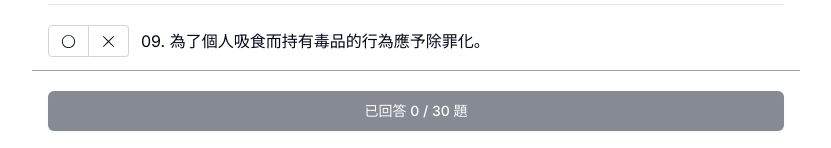
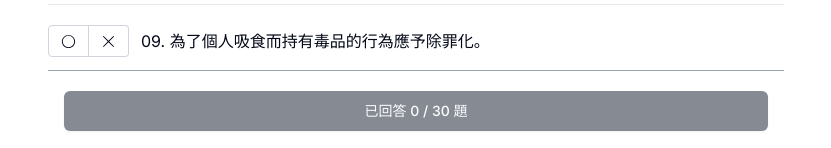
Before and after one commit to KendraTang/dytwytyt, a Next.js app: page /questions in a window 1280 px wide. Shown: the part 649-797 px from the top of the page, without its empty margins (224-1055 px from the left). Built offline with nearby package versions, Linux system fonts and the light colour scheme.

Commit message:
Fix padding

```diff
--- a/src/app/layout.tsx
+++ b/src/app/layout.tsx
@@ -18,7 +18,7 @@ export default function RootLayout({
   return (
     <html lang="en">
       <body className={cn(inter.className, 'h-dvh overflow-hidden m-auto relative max-w-screen-md text-xl leading-8 md:text-base')}>
-        <div className="flex flex-col p-4 pb-10 h-full overflow-y-auto">
+        <div className="flex flex-col px-4 h-full overflow-y-auto">
           {children}
         </div>
       </body>
--- a/src/app/questions/components/Questions.tsx
+++ b/src/app/questions/components/Questions.tsx
@@ -37,7 +37,7 @@ const Questions: React.FC<Props> = ({ answers, onSubmit, onAnswer }) => {
   const router = useRouter();
 
   return (
-    <div>
+    <div className="pt-4">
       <div className="absolute inset-0 bottom-auto bg-white shadow-[0_0_15px_10px_#fff]">
         <Progress
           className="rounded-none"
@@ -54,7 +54,7 @@ const Questions: React.FC<Props> = ({ answers, onSubmit, onAnswer }) => {
           }
         }}
       />
-      <ul className="flex flex-col pb-20">
+      <ul className="flex flex-col pb-10">
         {QUESTIONS.map((question) => (
           <li key={question.id} className="flex gap-3 py-5 border-b border-b-gray-200 items-center">
             <div className="flex">
@@ -76,7 +76,7 @@ const Questions: React.FC<Props> = ({ answers, onSubmit, onAnswer }) => {
           </li>
         ))}
       </ul>
-      <div className="py-5 absolute inset-0 bg-white top-auto px-4 border-t border-t-gray-400">
+      <div className="py-5 sticky w-full bottom-0 bg-white px-4 border-t border-t-gray-400">
         <Button
           className="w-full"
           size="lg"
--- a/src/app/questions/components/Result.tsx
+++ b/src/app/questions/components/Result.tsx
@@ -96,7 +96,7 @@ const Result: React.FC<Props> = ({ answers }) => {
   const router = useRouter();
   const contradictionResults = getContradictionResults(answers);
   return (
-    <div>
+    <div className="pb-10">
       <Header
         onBack={() => router.back()}
         title="檢查結果"
```
